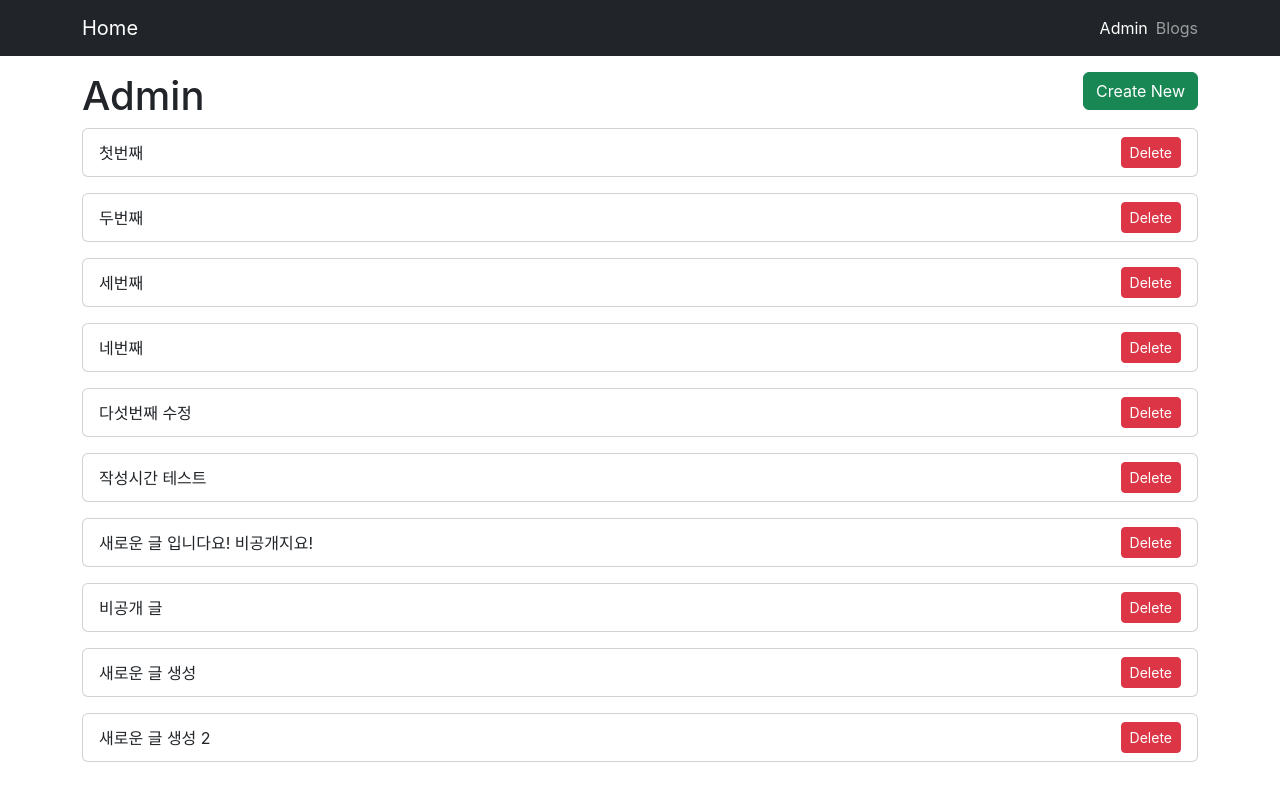
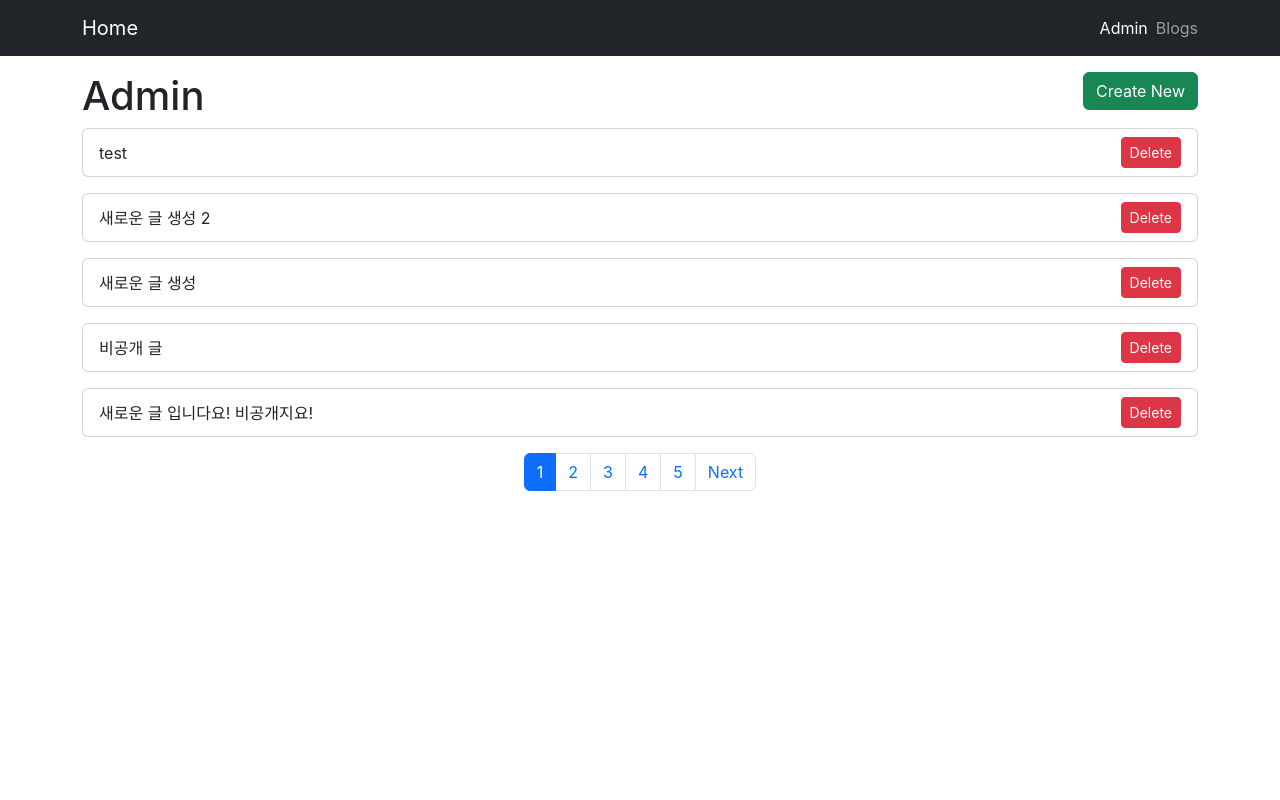
Before and after one commit to jhforet/ReactBlog, a React (Create React App) app: page /admin in a window 1280 px wide. Built offline with nearby package versions, Linux system fonts and the light colour scheme; data requests are answered from the project's data file.

Commit message:
블로그 만들기 8

```diff
--- a/db.json
+++ b/db.json
@@ -64,6 +64,273 @@
       "createdAt": 1687073461570,
       "publish": false,
       "id": 10
+    },
+    {
+      "title": "첫번째",
+      "body": "오늘은 매우 화창함",
+      "id": 11,
+      "publish": true
+    },
+    {
+      "title": "두번째",
+      "body": "오늘은 매우 화창함",
+      "id": 12,
+      "publish": true
+    },
+    {
+      "title": "세번째",
+      "body": "오늘은 흐림",
+      "id": 13,
+      "publish": true
+    },
+    {
+      "title": "네번째",
+      "body": "오늘은 맑음",
+      "id": 14,
+      "publish": true
+    },
+    {
+      "title": "다섯번째 수정",
+      "body": "테스트 글입니다. 뭐냐",
+      "id": 15,
+      "publish": true
+    },
+    {
+      "title": "작성시간 테스트",
+      "body": "테스트",
+      "createdAt": 1687011223908,
+      "id": 16,
+      "publish": true
+    },
+    {
+      "title": "새로운 글 입니다요! 비공개지요!",
+      "body": "비공개 글입니다!",
+      "createdAt": 1687019869916,
+      "publish": false,
+      "id": 17
+    },
+    {
+      "title": "비공개 글",
+      "body": "비공개 입니다.",
+      "createdAt": 1687043417508,
+      "publish": false,
+      "id": 18
+    },
+    {
+      "title": "새로운 글 생성",
+      "body": "글 생 성",
+      "createdAt": 1687073367053,
+      "publish": false,
+      "id": 19
+    },
+    {
+      "title": "새로운 글 생성 2",
+      "body": "새롭다",
+      "createdAt": 1687073461570,
+      "publish": false,
+      "id": 20
+    },
+    {
+      "title": "첫번째",
+      "body": "오늘은 매우 화창함",
+      "id": 21,
+      "publish": true
+    },
+    {
+      "title": "두번째",
+      "body": "오늘은 매우 화창함",
+      "id": 22,
+      "publish": true
+    },
+    {
+      "title": "세번째",
+      "body": "오늘은 흐림",
+      "id": 23,
+      "publish": true
+    },
+    {
+      "title": "네번째",
+      "body": "오늘은 맑음",
+      "id": 24,
+      "publish": true
+    },
+    {
+      "title": "다섯번째 수정",
+      "body": "테스트 글입니다. 뭐냐",
+      "id": 25,
+      "publish": true
+    },
+    {
+      "title": "작성시간 테스트",
+      "body": "테스트",
+      "createdAt": 1687011223908,
+      "id": 26,
+      "publish": true
+    },
+    {
+      "title": "새로운 글 입니다요! 비공개지요!",
+      "body": "비공개 글입니다!",
+      "createdAt": 1687019869916,
+      "publish": false,
+      "id": 27
+    },
+    {
+      "title": "비공개 글",
+      "body": "비공개 입니다.",
+      "createdAt": 1687043417508,
+      "publish": false,
+      "id": 28
+    },
+    {
+      "title": "새로운 글 생성",
+      "body": "글 생 성",
+      "createdAt": 1687073367053,
+      "publish": false,
+      "id": 29
+    },
+    {
+      "title": "새로운 글 생성 2",
+      "body": "새롭다",
+      "createdAt": 1687073461570,
+      "publish": false,
+      "id": 30
+    },
+    {
+      "title": "첫번째",
+      "body": "오늘은 매우 화창함",
+      "id": 31,
+      "publish": true
+    },
+    {
+      "title": "두번째",
+      "body": "오늘은 매우 화창함",
+      "id": 32,
+      "publish": true
+    },
+    {
+      "title": "세번째",
+      "body": "오늘은 흐림",
+      "id": 33,
+      "publish": true
+    },
+    {
+      "title": "네번째",
+      "body": "오늘은 맑음",
+      "id": 34,
+      "publish": true
+    },
+    {
+      "title": "다섯번째 수정",
+      "body": "테스트 글입니다. 뭐냐",
+      "id": 35,
+      "publish": true
+    },
+    {
+      "title": "작성시간 테스트",
+      "body": "테스트",
+      "createdAt": 1687011223908,
+      "id": 36,
+      "publish": true
+    },
+    {
+      "title": "새로운 글 입니다요! 비공개지요!",
+      "body": "비공개 글입니다!",
+      "createdAt": 1687019869916,
+      "publish": false,
+      "id": 37
+    },
+    {
+      "title": "비공개 글",
+      "body": "비공개 입니다.",
+      "createdAt": 1687043417508,
+      "publish": false,
+      "id": 38
+    },
+    {
+      "title": "새로운 글 생성",
+      "body": "글 생 성",
+      "createdAt": 1687073367053,
+      "publish": false,
+      "id": 39
+    },
+    {
+      "title": "새로운 글 생성 2",
+      "body": "새롭다",
+      "createdAt": 1687073461570,
+      "publish": false,
+      "id": 40
+    },
+    {
+      "title": "첫번째",
+      "body": "오늘은 매우 화창함",
+      "id": 41,
+      "publish": true
+    },
+    {
+      "title": "두번째",
+      "body": "오늘은 매우 화창함",
+      "id": 42,
+      "publish": true
+    },
+    {
+      "title": "세번째",
+      "body": "오늘은 흐림",
+      "id": 43,
+      "publish": true
+    },
+    {
+      "title": "네번째",
+      "body": "오늘은 맑음",
+      "id": 44,
+      "publish": true
+    },
+    {
+      "title": "다섯번째 수정",
+      "body": "테스트 글입니다. 뭐냐",
+      "id": 45,
+      "publish": true
+    },
+    {
+      "title": "작성시간 테스트",
+      "body": "테스트",
+      "createdAt": 1687011223908,
+      "id": 46,
+      "publish": true
+    },
+    {
+      "title": "새로운 글 입니다요! 비공개지요!",
+      "body": "비공개 글입니다!",
+      "createdAt": 1687019869916,
+      "publish": false,
+      "id": 47
+    },
+    {
+      "title": "비공개 글",
+      "body": "비공개 입니다.",
+      "createdAt": 1687043417508,
+      "publish": false,
+      "id": 48
+    },
+    {
+      "title": "새로운 글 생성",
+      "body": "글 생 성",
+      "createdAt": 1687073367053,
+      "publish": false,
+      "id": 49
+    },
+    {
+      "title": "새로운 글 생성 2",
+      "body": "새롭다",
+      "createdAt": 1687073461570,
+      "publish": false,
+      "id": 50
+    },
+    {
+      "title": "test",
+      "body": "계속 test",
+      "createdAt": 1687086433371,
+      "publish": true,
+      "id": 51
     }
   ]
 }
--- a/src/components/BlogList.js
+++ b/src/components/BlogList.js
@@ -1,35 +1,72 @@
 import axios from 'axios';
-import { useState, useEffect } from 'react';
+import { useState, useEffect, useCallback } from 'react';
 import Card from '../components/Card';
-import { useNavigate } from 'react-router-dom';
+import { useNavigate, useLocation } from 'react-router-dom';
 import LoadingSpinner from '../components/LoadingSpinner';
 import { bool } from 'prop-types';
+import Pagination from './Pagination';
 
 const BlogList = ({ isAdmin }) => {
     const navigate = useNavigate();
+    const location = useLocation();
+    const params = new URLSearchParams(location.search);
+    const pageParam = params.get('page');
+
     const [posts, setPosts] = useState([]);
     const [loading, setLoading] = useState(true);
+    const [currentPage, setCurrentPage] = useState(1);
+    const [numberOfPosts, setNumberOfPosts] = useState(0);
+    const [numberOfPages, setNumberOfPages] = useState(0);
+    const limit = 5;
+
+    useEffect(() => {
+        setNumberOfPages(Math.ceil(numberOfPosts / limit));
+    }, [numberOfPosts]);
+
+    // 뒤로가기를 하면 이전에 본 페이지가 나오도록 하는 함수 추가
+    const onClickPageButton = (page) => {
+        navigate(`${location.pathname}?page=${page}`)
+        getPosts(page)
+    }
 
     // 데이터 가져오기
-    const getPosts = () => {
-        axios.get('http://localhost:3001/posts').then((res) => {
+    const getPosts = useCallback((page = 1) => {
+        setCurrentPage(page);
+        let params = {
+            _page: page,
+            _limit: limit,
+            _sort: 'id',
+            _order: 'desc',
+        }
+
+        // Admin이 아닐경우 publish true만 보여주기
+        if (!isAdmin) {
+            params = { ...params, publish: true };
+        }
+
+        axios.get('http://localhost:3001/posts', {
+            params
+        }).then((res) => {
+            setNumberOfPosts(res.headers['x-total-count']);
             setPosts(res.data);
             setLoading(false);
         });
-    };
+    }, [isAdmin]);
+
+    useEffect(() => {
+        setCurrentPage(parseInt(pageParam) || 1);
+        getPosts(parseInt(pageParam) || 1);
+    }, [pageParam, getPosts]);
 
     const deleteBlog = (e, id) => {
         // 클릭하면 삭제되지 않고 상세페이지로 이동하는 이벤트 버블링이 발생한다.
         // stopPropagation을 이용해서 이벤트 버블링이 일어나는 걸 수정한다.
         e.stopPropagation();
+
         axios.delete(`http://localhost:3001/posts/${id}`).then(() => {
             setPosts(prevPosts => prevPosts.filter(post => post.id !== id));
         })
     }
-
-    useEffect(() => {
-        getPosts();
-    }, []);
 
     if (loading) {
         return (
@@ -40,9 +77,9 @@
     if (posts.length === 0) {
         return (<div>No blog posts found</div>)
     }
-    return posts.filter(post => {
-        return isAdmin || post.publish
-    }).map(post => {
+
+    const renderBlogList = () => {
+        return posts.map(post => {
             return (
                 <Card
                     key={post.id}
@@ -62,6 +99,18 @@
         });
     };
 
+    return (
+        <div>
+            {renderBlogList()}
+            {numberOfPages > 1 && <Pagination
+                currentPage={currentPage}
+                numberOfPages={numberOfPages}
+                onClick={onClickPageButton}
+            />}
+        </div>
+    )
+};
+
 BlogList.propTypes = {
     isAdmin: bool,
 }
--- /dev/null
+++ b/src/components/Pagination.js
@@ -0,0 +1,67 @@
+// 페이지 관리를 위해서 부트스트랩의 페이지네이션 컴포넌트를 활용
+// https://getbootstrap.kr/docs/5.2/components/pagination/
+import propTypes from 'prop-types';
+
+const Pagination = ({ currentPage, numberOfPages, onClick, limit }) => {
+    const currentSet = Math.ceil(currentPage / limit);
+    const startPage = limit * (currentSet - 1) + 1;
+    const lastSet = Math.ceil(numberOfPages / limit);
+
+    let numberOfPageForSet = currentSet === lastSet ? numberOfPages % limit : limit
+    if (numberOfPageForSet === 0) numberOfPageForSet = limit;
+
+    return (
+        <nav aria-label="Page navigation example">
+            <ul className="pagination justify-content-center">
+                {currentSet !== 1 && <li className="page-item">
+                    <button
+                        className="page-link"
+                        href="#"
+                        onClick={() => onClick(startPage - limit)}
+                    >
+                        Previous
+                    </button>
+                </li>}
+                {Array(numberOfPageForSet).fill(startPage).map((value, index) => value + index)
+                    .map((pageNumber) => {
+                        return <li
+                            key={pageNumber}
+                            className={`page-item ${currentPage === pageNumber ? 'active' : ''}`}
+                        >
+                            <button
+                                className='page-link'
+                                onClick={() => {
+                                    onClick(pageNumber)
+                                }}
+                            >
+                                {pageNumber}
+                            </button>
+                        </li>
+                    })}
+                {currentSet !== lastSet && <li className="page-item">
+                    <button
+                        className="page-link"
+                        href="#"
+                        onClick={() => onClick(startPage + limit)}
+                    >
+                        Next
+                    </button>
+                </li>}
+            </ul>
+        </nav>
+    );
+};
+
+Pagination.propTypes = {
+    currentPage: propTypes.number,
+    numberOfPages: propTypes.number.isRequired,
+    onClick: propTypes.func.isRequired,
+    limit: propTypes.number
+};
+
+Pagination.defaultProps = {
+    currentPage: 1,
+    limit: 5
+};
+
+export default Pagination;
```
Also changed, not shown: 1 other file (tests, documents, lock files or other folders). Lines whose indentation alone changed are shown as unchanged.
